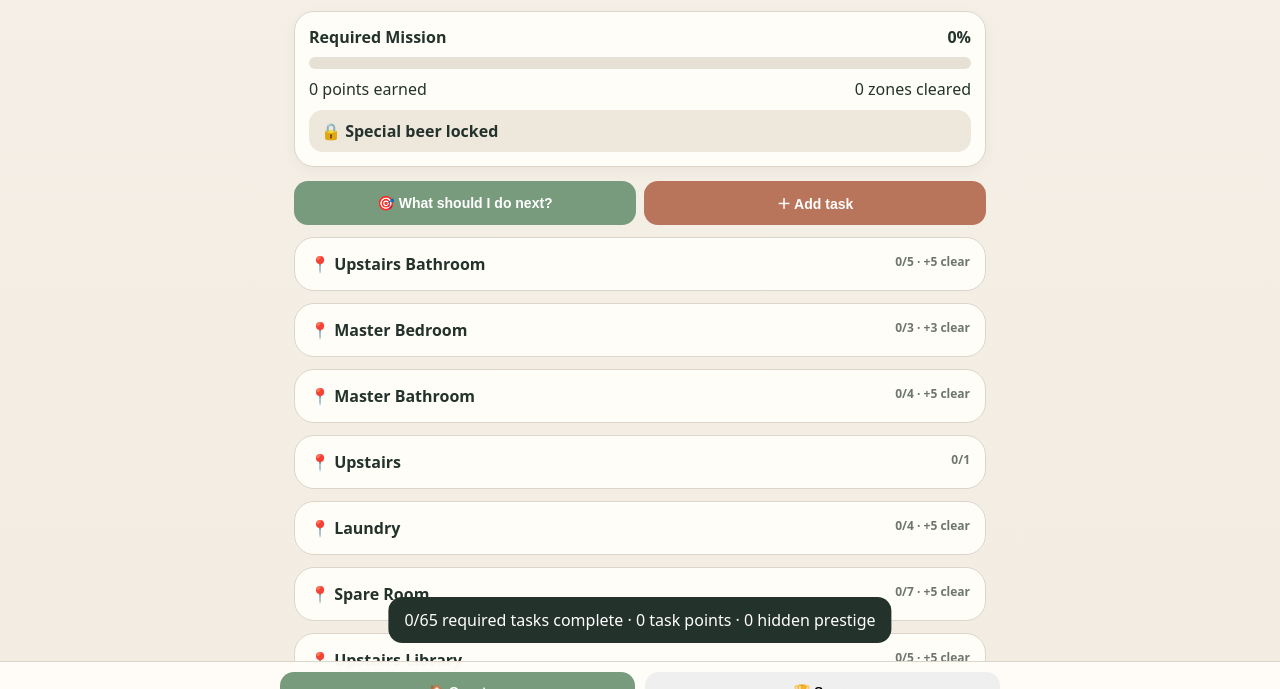
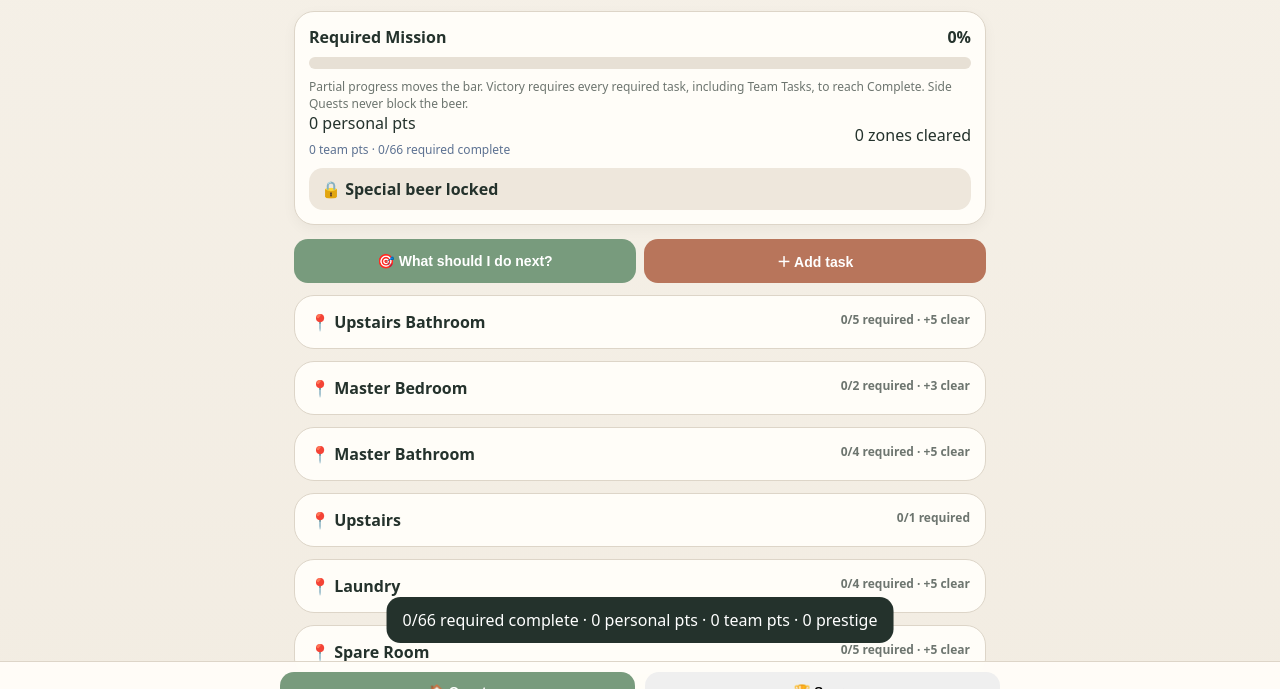
Before and after one commit to TheChoolulu/Clean-Quest, a plain HTML site: page index.html in a window 1280 px wide. Both pictures are taken after a click on the button "🏆 Score". Shown: the part 79-768 px from the top of the page. Drawn offline with Linux system fonts and the light colour scheme.

Commit message:
Add files via upload

```diff
--- a/index.html
+++ b/index.html
@@ -17,7 +17,7 @@ header{display:flex;justify-content:space-between;align-items:center;gap:10px}h1
 .controls{display:grid;grid-template-columns:1fr 1fr;gap:8px;margin:12px 0}.controls button,.addbtn,.modal button{border:0;border-radius:14px;padding:12px;background:var(--sage);color:white;font-weight:800;font-size:14px}.controls button:nth-child(2){background:var(--terr)}
 .zone{background:var(--card);border:1px solid var(--line);border-radius:20px;margin:12px 0;overflow:hidden}.zone summary{padding:15px;cursor:pointer;font-weight:850;list-style:none}.zone summary::-webkit-details-marker{display:none}.zoneMeta{float:right;color:var(--muted);font-weight:600;font-size:12px}
 .task{padding:11px 14px;border-top:1px solid #eee7dc;display:grid;grid-template-columns:1fr auto;gap:8px}.task.done{opacity:.58}.task.done .name{text-decoration:line-through}.name{font-weight:700}.sub{font-size:12px;color:var(--muted);margin-top:3px}.pts{font-weight:900;color:#8a6a25}.progress{grid-column:1/-1;display:flex;gap:6px}.progress button{flex:1;border:1px solid var(--line);background:#f6f1e9;border-radius:10px;padding:7px;font-size:11px}.progress button.active{background:var(--sage2);border-color:var(--sage)}
-.side{color:#8a6a25}.team{color:#5d7292}.locked{opacity:.45}
+.side{color:#8a6a25}.team{color:#5d7292}.locked{opacity:.45}.badge{display:inline-block;padding:2px 7px;border-radius:999px;font-size:10px;font-weight:850;margin-right:4px}.badge.req{background:#e5eee3;color:#3d6444}.badge.side{background:#fff0bd;color:#775b17}.badge.team{background:#e5ebf5;color:#49617e}.missionNote{font-size:12px;color:var(--muted);margin-top:6px}.teamline{margin-top:7px;font-size:12px;color:#5d7292}
 nav{position:fixed;bottom:0;left:0;right:0;background:#fffdf8eF;border-top:1px solid var(--line);backdrop-filter:blur(8px);display:flex;justify-content:center;padding:10px}.navinner{width:min(720px,100%);display:grid;grid-template-columns:1fr 1fr;gap:10px}.navinner button{border:0;border-radius:14px;padding:12px;font-weight:800}.navinner button:first-child{background:var(--sage);color:white}
 .toast{position:fixed;left:50%;bottom:78px;transform:translateX(-50%);background:#24322c;color:white;padding:12px 16px;border-radius:14px;display:none;max-width:90%;text-align:center;z-index:9}
 dialog{border:0;border-radius:20px;padding:0;max-width:520px;width:92%;background:var(--card)}dialog::backdrop{background:#0006}.modal{padding:20px}.modal input,.modal select{width:100%;padding:11px;border:1px solid var(--line);border-radius:12px;margin:5px 0 10px;background:white}.modal .actions{display:flex;gap:8px}.modal .actions button{flex:1}.modal .secondary{background:#ddd5c8;color:var(--ink)}
@@ -28,7 +28,7 @@ dialog{border:0;border-radius:20px;padding:0;max-width:520px;width:92%;backgroun
 <header><div><h1>🏡 Clean Quest</h1><div class="deadline">Victory deadline: Friday, Sept. 25, morning</div></div><div id="prestige" class="beer">✨ 0</div></header>
 <section class="score">
  <div class="row"><strong>Required Mission</strong><strong id="pct">0%</strong></div>
- <div class="bar"><i id="bar"></i></div>
+ <div class="bar"><i id="bar"></i></div><div class="missionNote">Partial progress moves the bar. Victory requires every required task, including Team Tasks, to reach Complete. Side Quests never block the beer.</div>
  <div class="row"><span id="points">0 points earned</span><span id="rooms">0 zones cleared</span></div>
  <div id="beer" class="beer" style="margin-top:10px">🔒 Special beer locked</div>
 </section>
@@ -52,41 +52,56 @@ const seed = [
 ["Upstairs Bathroom","Clean tub",8],["Upstairs Bathroom","Wipe walls",6],["Upstairs Bathroom","Clean floor",5],["Upstairs Bathroom","Clean sink",3],["Upstairs Bathroom","Clean vanity",4],
 ["Master Bedroom","Strip bed",2],["Master Bedroom","Dust furniture",5],["Master Bedroom","Reorganize shoes",20,"side"],
 ["Master Bathroom","Clean shower",10],["Master Bathroom","Clean toilet",5],["Master Bathroom","Clean floor",5],["Master Bathroom","Clean sinks",4],
-["Upstairs","Vacuum all upstairs rooms",12],["Laundry","Wash all bath towels and bath mats",8],["Laundry","Wash all dish towels",4],["Laundry","Underwear wash",5],["Laundry","Cold-water wash",5],
-["Spare Room","Strip bed",2],["Spare Room","Remake bed",4],["Spare Room","Vacuum",4],["Spare Room","Dust furniture",4],["Spare Room","Change decor",6],["Spare Room","Clean up and remove all clothing",8],["Spare Room","Reorganize closet",30,"side"],
-["Upstairs Library","Vacuum floors",4],["Upstairs Library","Dust furniture",4],["Upstairs Library","Remove all piled-up clothing",6],["Upstairs Library","Clear spare papers and tchotchkes off table",6],["Upstairs Library","Wash coffeemaker components in dishwasher",3],
+["Upstairs","Vacuum all upstairs rooms",12],
+["Laundry","Wash all bath towels and bath mats",8],["Laundry","Wash all dish towels",4],["Laundry","Underwear wash",5],["Laundry","Cold-water wash",5],
+["Spare Room","Strip bed",2],["Spare Room","Remake bed",4],["Spare Room","Dust furniture",4],["Spare Room","Change decor",6],["Spare Room","Clean up and remove all clothing",8],["Spare Room","Reorganize closet",30,"side"],
+["Upstairs Library","Dust furniture",4],["Upstairs Library","Remove all piled-up clothing",6],["Upstairs Library","Clear spare papers and tchotchkes off table",6],["Upstairs Library","Wash coffeemaker components in dishwasher",3],
 ["Attic","Wipe/mop floors",7],["Attic","Dust",5],["Attic","Assemble bookshelf",12],["Attic","Reorganize",5,"required","Assemble bookshelf"],["Attic","Clean bathroom",8,"team"],
 ["Maxine's Room","Wipe floors",5],["Maxine's Room","Dust",4],["Maxine's Room","Clean up/reorganize clothing storage",8],
 ["Kitchen & Dining","Wipe all counters",5],["Kitchen & Dining","Clean stovetop",3],["Kitchen & Dining","Vacuum floors",5],["Kitchen & Dining","Swiffer floors",6,"required","Vacuum floors"],["Kitchen & Dining","Straighten nook",5],["Kitchen & Dining","Wipe dining table",3],["Kitchen & Dining","Clean window sills",4],["Kitchen & Dining","Clean air fryer",6],
 ["Guest Bathroom","Clean toilet",5],["Guest Bathroom","Clean sink",3],["Guest Bathroom","Swiffer floor",4],
+["Living Room","Dust surfaces",5],["Living Room","Clean under couch",7],["Living Room","Vacuum",5,"team"],
+["Foyer","Dust shelves and seat",4],["Foyer","Shake out rug",3],["Foyer","Reorganize shoes",5],
 ["Stairs","Wipe main staircase",6],["Stairs","Wipe secret staircase",5],
 ["Basement","Wipe floor",7],["Basement","Take out garbage",3],["Basement","Clean laundry counters",4],
 ["Pantry","Clear out old/expired food",10,"side"],["Pantry","Reorganize pantry",15,"side","Clear out old/expired food"],
 ["Outside","Leaf-blow patio",5],["Outside","Wipe down patio/outdoor surfaces",5],["Outside","Finish weeding",8],["Outside","Add mulch",10,"required","Finish weeding"],["Outside","Wipe down front porch",5],["Outside","Mow lawn",10,"team"],
 ["Car","Clean out junk",5],["Car","Wipe down dog cover",4],
-["Garage","Get bulk-pickup items to curb",10,"required",null,"Tuesday night"],["Garage","Sweep garage",6],["Garage","General straightening",7],
-["Living Room","Dust surfaces",5],["Living Room","Clean under couch",7],["Living Room","Vacuum",5,"team"],
-["Foyer","Dust shelves and seat",4],["Foyer","Shake out rug",3],["Foyer","Reorganize shoes",5]
+["Garage","Get bulk-pickup items to curb",10,"required",null,"Tuesday night"],["Garage","Sweep garage",6],["Garage","General straightening",7]
 ];
 const zoneBonus={"Upstairs Bathroom":5,"Master Bedroom":3,"Master Bathroom":5,"Spare Room":5,"Upstairs Library":5,"Attic":7,"Maxine's Room":5,"Kitchen & Dining":8,"Guest Bathroom":4,"Stairs":3,"Basement":4,"Outside":8,"Car":3,"Garage":5,"Living Room":5,"Foyer":4,"Laundry":5};
 let state=JSON.parse(localStorage.getItem("cleanQuestState")||"null");
-if(!state){state={tasks:seed.map((x,i)=>({id:i+1,zone:x[0],name:x[1],points:x[2],type:x[3]||"required",dep:x[4]||null,deadline:x[5]||null,status:0})),eggs:[],prestige:0};save()}
+const makeSeed=()=>seed.map((x,i)=>({id:i+1,zone:x[0],name:x[1],points:x[2],type:x[3]||"required",dep:x[4]||null,deadline:x[5]||null,status:0}));
+if(!state){state={version:2,tasks:makeSeed(),eggs:[],prestige:0};save()}
+else if((state.version||1)<2){
+  const oldTasks=state.tasks||[], fresh=makeSeed();
+  fresh.forEach(t=>{const old=oldTasks.find(o=>o.zone===t.zone&&o.name===t.name);if(old)t.status=old.status||0});
+  const custom=oldTasks.filter(o=>o.id>1000000);
+  state.tasks=[...fresh,...custom];state.version=2;save();
+}
 function save(){localStorage.setItem("cleanQuestState",JSON.stringify(state))}
-function req(t){return t.type==="required"} function complete(t){return t.status===100}
+function req(t){return t.type==="required"||t.type==="team"} function mine(t){return t.type==="required"} function complete(t){return t.status===100}
 function locked(t){return t.dep && !state.tasks.some(x=>x.zone===t.zone&&x.name===t.dep&&complete(x))}
 function zoneCleared(z){let a=state.tasks.filter(t=>t.zone===z&&req(t));return a.length&&a.every(complete)}
-function stats(){let r=state.tasks.filter(req), done=r.filter(complete);let base=state.tasks.filter(complete).reduce((s,t)=>s+t.points,0);let bonus=Object.keys(zoneBonus).filter(zoneCleared).reduce((s,z)=>s+zoneBonus[z],0);return {r,done,pct:r.length?Math.round(done.length/r.length*100):100,points:base+bonus}}
+function stats(){
+ let r=state.tasks.filter(req), done=r.filter(complete);
+ let readiness=r.length?Math.round(r.reduce((s,t)=>s+t.status,0)/r.length):100;
+ let personal=state.tasks.filter(t=>complete(t)&&t.type!=="team").reduce((s,t)=>s+t.points,0);
+ let team=state.tasks.filter(t=>complete(t)&&t.type==="team").reduce((s,t)=>s+t.points,0);
+ let bonus=Object.keys(zoneBonus).filter(zoneCleared).reduce((s,z)=>s+zoneBonus[z],0);
+ return {r,done,pct:readiness,won:r.length>0&&r.every(complete),points:personal+bonus,team};
+}
 function render(){
- let s=stats(); pct.textContent=s.pct+"%";bar.style.width=s.pct+"%";points.textContent=s.points+" points earned";prestige.textContent="✨ "+state.prestige;
+ let s=stats(); pct.textContent=s.pct+"%";bar.style.width=s.pct+"%";points.innerHTML=s.points+" personal pts<div class=\"teamline\">"+s.team+" team pts · "+s.done.length+"/"+s.r.length+" required complete</div>";prestige.textContent="✨ "+state.prestige;
  let cleared=Object.keys(zoneBonus).filter(zoneCleared).length;rooms.textContent=cleared+" zones cleared";
- beer.className="beer"+(s.pct===100?" unlocked":"");beer.textContent=s.pct===100?"🍺 VICTORY! Special beer unlocked":"🔒 Special beer locked";
+ beer.className="beer"+(s.won?" unlocked":"");beer.textContent=s.won?"🍺 VICTORY! Special beer unlocked":"🔒 Special beer locked";
  let zs=[...new Set(state.tasks.map(t=>t.zone))];zones.innerHTML=zs.map(z=>{
-  let arr=state.tasks.filter(t=>t.zone===z), c=arr.filter(complete).length, clear=zoneCleared(z);
-  return `<details class="zone" ${z==="Garage"?"open":""}><summary>${clear?"🏆":"📍"} ${z}<span class="zoneMeta">${c}/${arr.length}${zoneBonus[z]?` · +${zoneBonus[z]} clear`:``}</span></summary>${arr.map(taskHTML).join("")}</details>`
+  let arr=state.tasks.filter(t=>t.zone===z), needed=arr.filter(req), c=needed.filter(complete).length, clear=zoneCleared(z);
+  return `<details class="zone" ${z==="Garage"?"open":""}><summary>${clear?"🏆":"📍"} ${z}<span class="zoneMeta">${needed.length?`${c}/${needed.length} required`:arr.every(t=>t.type==="side")?"Side quest":`${c}/${needed.length}`}${zoneBonus[z]?` · +${zoneBonus[z]} clear`:``}</span></summary>${arr.map(taskHTML).join("")}</details>`
  }).join("");
  achievements.innerHTML=state.eggs.length?`<h3>🥚 Discovered Easter Eggs</h3>`+state.eggs.map(e=>`<div class="achievement"><b>${e.title}</b> · +${e.points} prestige<br><span class="small">${e.text}</span></div>`).join(""):"";
 }
-function taskHTML(t){let l=locked(t), cls=`task ${complete(t)?"done":""} ${l?"locked":""}`;let tag=t.type==="side"?"⭐ Side Quest":t.type==="team"?"👨 Team Task":"Required";
+function taskHTML(t){let l=locked(t), cls=`task ${complete(t)?"done":""} ${l?"locked":""}`;let tag=t.type==="side"?`<span class="badge side">⭐ SIDE QUEST</span>`:t.type==="team"?`<span class="badge team">👨 TEAM · REQUIRED</span>`:`<span class="badge req">REQUIRED</span>`;
  return `<div class="${cls}"><div><div class="name">${l?"🔒 ":complete(t)?"✓ ":""}${t.name}</div><div class="sub ${t.type}">${tag}${t.deadline?" · 🚨 "+t.deadline:""}${t.dep?" · after "+t.dep:""}</div></div><div class="pts">${t.points} pts</div><div class="progress">${[0,50,100].map(v=>`<button ${l?"disabled":""} class="${t.status===v?"active":""}" onclick="setStatus(${t.id},${v})">${v===0?"Not started":v===50?"In progress":"Complete"}</button>`).join("")}</div></div>`}
 function setStatus(id,v){let t=state.tasks.find(x=>x.id===id);if(!t||locked(t))return;t.status=v;if(v===100)checkEggs(t);save();render();if(v===100)toast(`✓ ${t.name} complete · +${t.points} points`)}
 function checkEggs(t){
@@ -100,7 +115,11 @@ function checkEggs(t){
 }
 function suggest(){
  let candidates=state.tasks.filter(t=>!complete(t)&&!locked(t)&&t.type!=="team");
- if(!candidates.length){toast("Nothing available. Either victory is yours or only team tasks remain.");return}
+ if(!candidates.length){
+ let team=state.tasks.filter(t=>!complete(t)&&!locked(t)&&t.type==="team");
+ if(team.length){let t=team[0];toast(`👨 Team quest remaining: ${t.zone} → ${t.name}`);return}
+ toast("No available quests remain. Check locked dependencies or enjoy the victory.");return
+}
  let now=new Date(), dow=now.getDay();
  candidates.sort((a,b)=>{
    let au=a.deadline?100:0, bu=b.deadline?100:0;
@@ -109,7 +128,7 @@ function suggest(){
  });
  let t=candidates[0];toast(`🎯 Try this next: ${t.zone} → ${t.name} (${t.points} pts)`);
 }
-function showStats(){let s=stats();toast(`${s.done.length}/${s.r.length} required tasks complete · ${s.points} task points · ${state.prestige} hidden prestige`)}
+function showStats(){let s=stats();toast(`${s.done.length}/${s.r.length} required complete · ${s.points} personal pts · ${s.team} team pts · ${state.prestige} prestige`)}
 function openAdd(){addDialog.showModal()}
 function addTask(){let z=azone.value.trim(),n=aname.value.trim(),p=+apoints.value||5,type=atype.value;if(!z||!n)return;state.tasks.push({id:Date.now(),zone:z,name:n,points:p,type,status:0,dep:null,deadline:null});save();addDialog.close();azone.value="";aname.value="";render();toast("New quest added.")}
 function toast(msg){let e=document.getElementById("toast");e.textContent=msg;e.style.display="block";clearTimeout(window._tt);window._tt=setTimeout(()=>e.style.display="none",3500)}
```
Also changed, not shown: README.txt, manifest.json.
